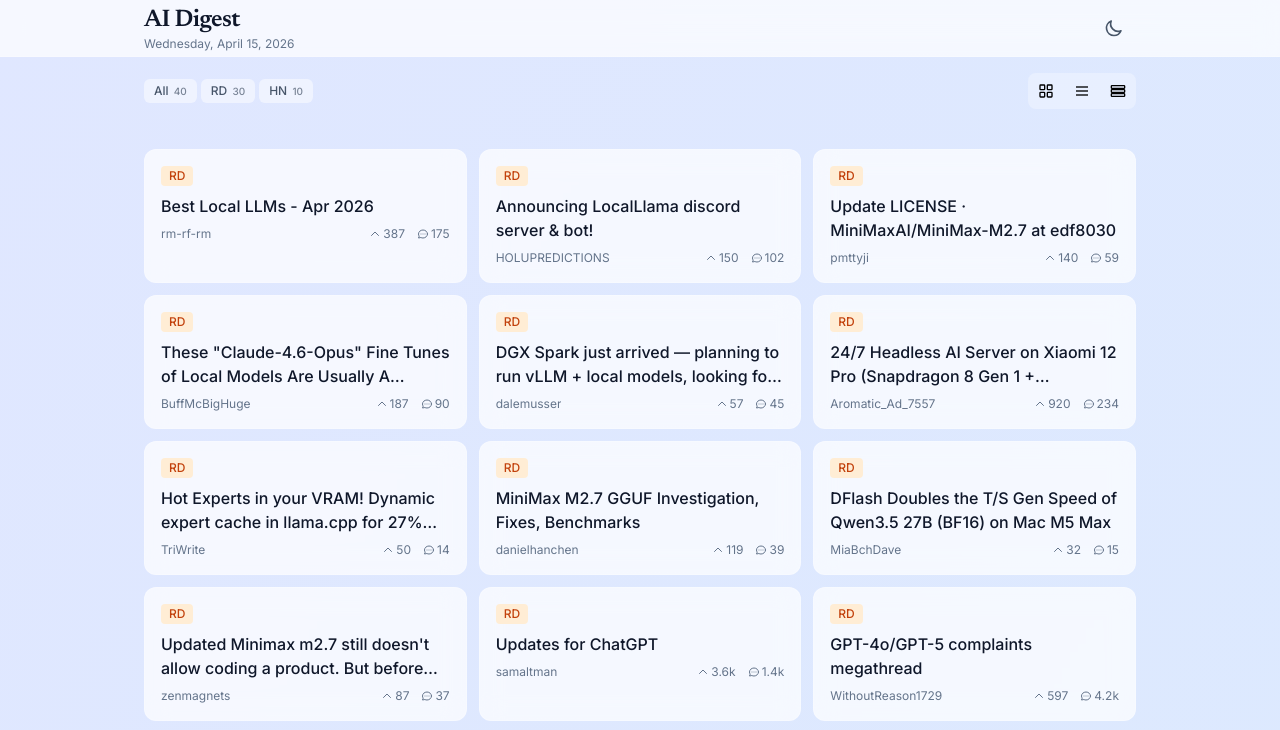
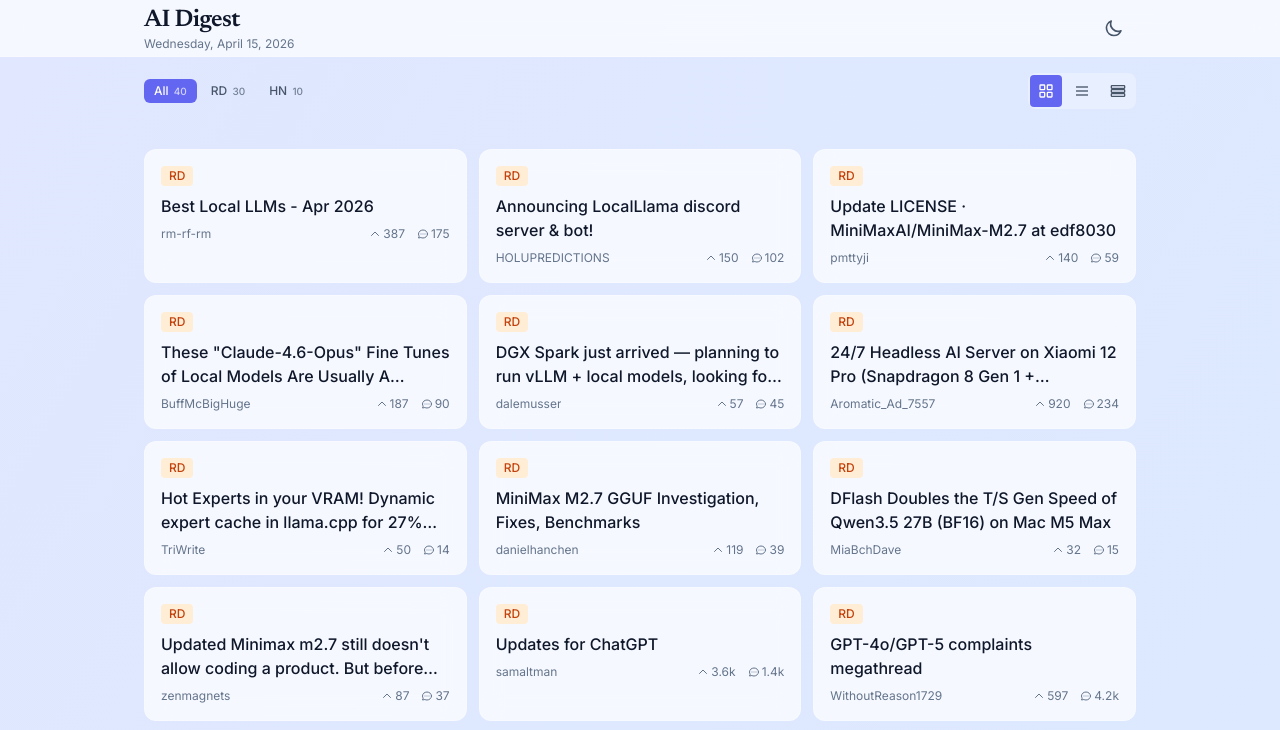
Before and after one commit to seintun/ai-digest-reader, an Astro site in the folder ai-digest-reader/: page / in a window 1280 px wide. Shown: the top 730 px of the page. Built offline with nearby package versions, Linux system fonts and the light colour scheme; Astro itself is replaced by a stand-in of ours.

Commit message:
fix: default to cards view and All source selected on load

```diff
--- a/ai-digest-reader/src/components/Controls.astro
+++ b/ai-digest-reader/src/components/Controls.astro
@@ -11,11 +11,10 @@ const sources = [
     {sources.map((source) => (
       <button
         data-source={source.id}
+        data-active={source.id === 'all' ? 'true' : 'false'}
         class="source-btn px-2.5 py-1 rounded-md font-medium transition-all duration-150
-          bg-white/50 dark:bg-slate-700/50
-          text-slate-600 dark:text-slate-400
-          hover:bg-primary-100 dark:hover:bg-primary-900/30
-          data-[active=true]:bg-primary-500 data-[active=true]:text-white"
+          data-[active=true]:bg-primary-500 data-[active=true]:text-white
+          {source.id === 'all' ? 'bg-primary-500 text-white' : 'bg-white/50 dark:bg-slate-700/50 text-slate-600 dark:text-slate-400 hover:bg-primary-100 dark:hover:bg-primary-900/30'}"
       >
         {source.label}
         <span class="source-badge ml-0.5 text-[10px] opacity-70"></span>
@@ -24,7 +23,7 @@ const sources = [
   </div>
 
   <div class="flex items-center gap-1 p-0.5 rounded-lg bg-white/30 dark:bg-slate-800/50">
-    <button type="button" data-view="cards" class="view-btn p-1.5 rounded transition-all duration-150 min-h-[32px] min-w-[32px] flex items-center justify-center">
+    <button type="button" data-view="cards" class="view-btn active bg-primary-500 text-white p-1.5 rounded transition-all duration-150 min-h-[32px] min-w-[32px] flex items-center justify-center">
       <svg class="w-4 h-4" viewBox="0 0 24 24" fill="none" stroke="currentColor" stroke-width="2">
         <rect x="3" y="3" width="7" height="7" rx="1" />
         <rect x="14" y="3" width="7" height="7" rx="1" />
@@ -32,14 +31,14 @@ const sources = [
         <rect x="14" y="14" width="7" height="7" rx="1" />
       </svg>
     </button>
-    <button type="button" data-view="list" class="view-btn p-1.5 rounded transition-all duration-150 min-h-[32px] min-w-[32px] flex items-center justify-center">
+    <button type="button" data-view="list" class="view-btn text-slate-600 dark:text-slate-400 p-1.5 rounded transition-all duration-150 min-h-[32px] min-w-[32px] flex items-center justify-center hover:bg-white/30 dark:hover:bg-slate-700/50">
       <svg class="w-4 h-4" viewBox="0 0 24 24" fill="none" stroke="currentColor" stroke-width="2">
         <line x1="3" y1="6" x2="21" y2="6" />
         <line x1="3" y1="12" x2="21" y2="12" />
         <line x1="3" y1="18" x2="21" y2="18" />
       </svg>
     </button>
-    <button type="button" data-view="glance" class="view-btn p-1.5 rounded transition-all duration-150 min-h-[32px] min-w-[32px] flex items-center justify-center">
+    <button type="button" data-view="glance" class="view-btn text-slate-600 dark:text-slate-400 p-1.5 rounded transition-all duration-150 min-h-[32px] min-w-[32px] flex items-center justify-center hover:bg-white/30 dark:hover:bg-slate-700/50">
       <svg class="w-4 h-4" viewBox="0 0 24 24" fill="none" stroke="currentColor" stroke-width="2">
         <rect x="2" y="4" width="20" height="4" rx="1" />
         <rect x="2" y="10" width="20" height="4" rx="1" />
```
